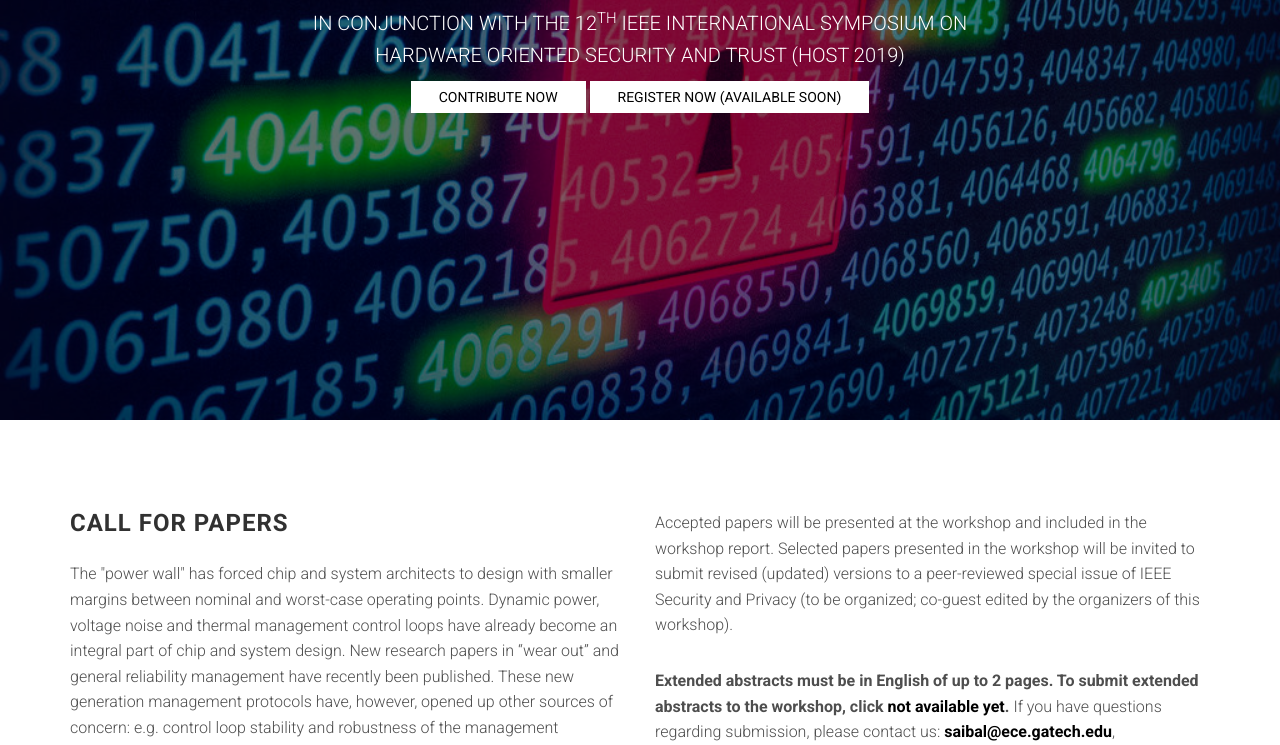
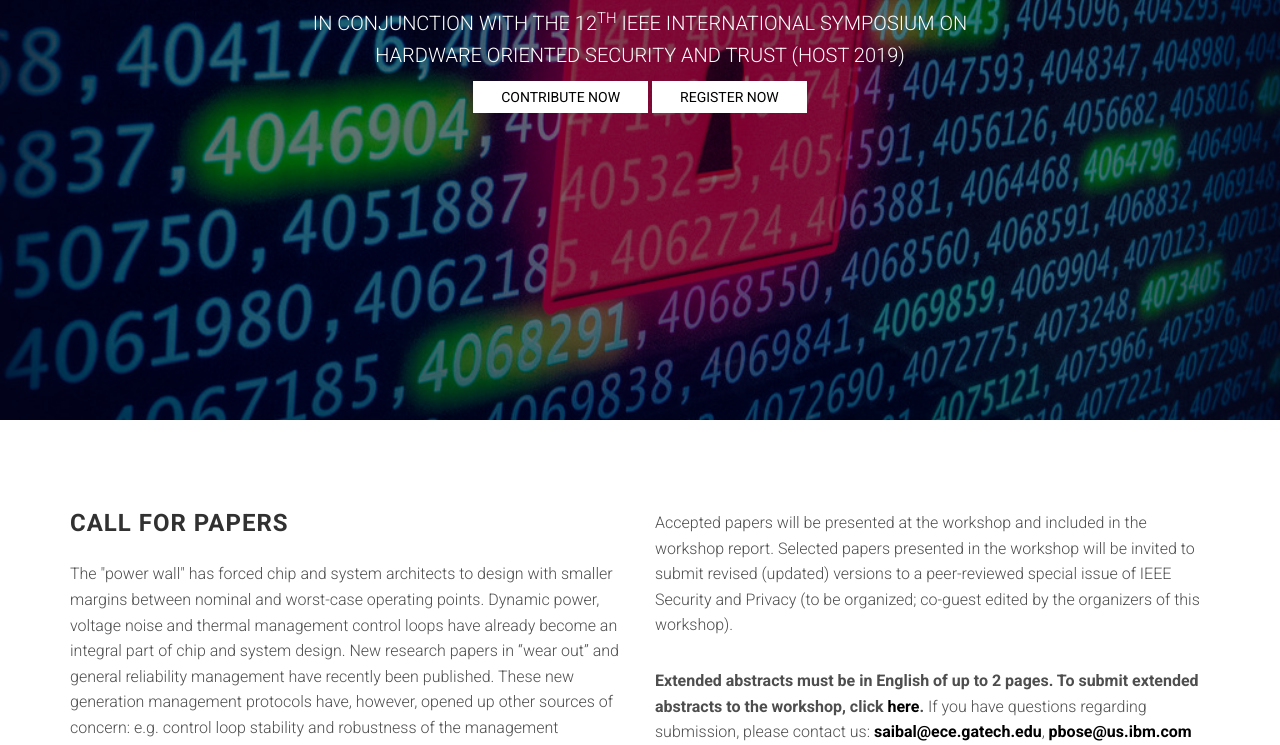
Before and after one commit to augustojv/essa-workshop, a website: page index.html in a window 1280 px wide. Shown: the part 380-1125 px from the top of the page. Drawn offline with Linux system fonts and the light colour scheme; files whose address does not match are found by name.

Commit message:
added links to easy chair

```diff
--- a/index.html
+++ b/index.html
@@ -64,7 +64,7 @@
 
             <a class="btn btn-white" data-scroll href="#about">Contribute Now</a>
 
-	    <a class="btn btn-white" data-scroll href="#">Register Now (Available Soon)</a>
+	    <a class="btn btn-white" data-scroll href="https://easychair.org/conferences/?conf=essa19">Register Now</a>
 
         </div>
     </header>
@@ -148,7 +148,7 @@
                     <p>
                     <b>
                     Extended abstracts must be in English of up to 2 pages.
-               	    To submit extended abstracts to the workshop, click <a href="#" target="_blank">not available yet</a>.
+               	    To submit extended abstracts to the workshop, click <a href="https://easychair.org/conferences/?conf=essa19" target="_blank">here</a>.
                     </b>
                     If you have questions regarding submission, please contact us:
 		    <b><a href="mailto:saibal@ece.gatech.edu">saibal@ece.gatech.edu</a></b>,
```
